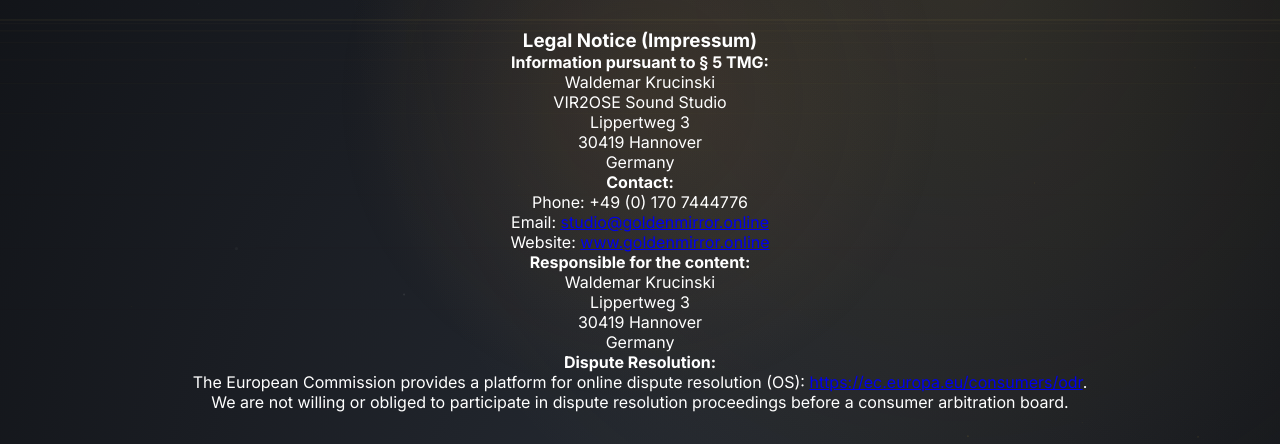
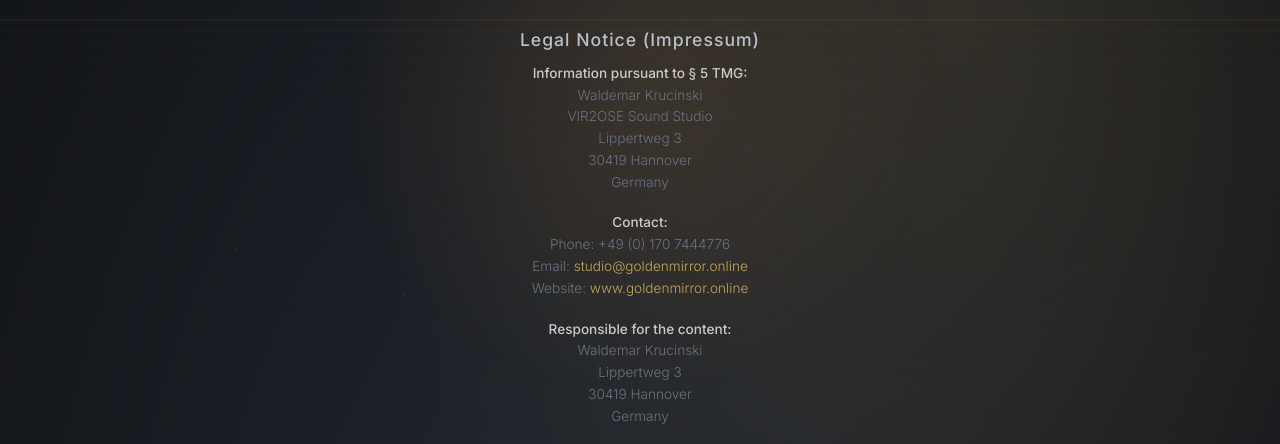
Before and after one commit to vir2ose-code/soundstudio-vir2ose, a plain HTML site: page privacy.html in a window 1280 px wide. Shown: the part 301-745 px from the top of the page. Drawn offline with Linux system fonts and the light colour scheme.

Commit message:
style: refined privacy policy typography to be subtle and silver

```diff
--- a/style.css
+++ b/style.css
@@ -1696,3 +1696,44 @@
 .site-footer .footer-link:hover {
     color: var(--gold-light);
 }
+
+/* =========================================================================
+   PRIVACY POLICY TYPOGRAPHY
+   ========================================================================= */
+.privacy-content h3 {
+    font-size: 1.1rem;
+    color: var(--silver);
+    /* Subtly lighter than paragraph text */
+    margin-top: 2rem;
+    margin-bottom: 0.8rem;
+    font-weight: 500;
+    letter-spacing: 1px;
+}
+
+.privacy-content p {
+    font-size: 0.85rem;
+    /* Smaller font */
+    line-height: 1.6;
+    /* Generous line height for readability */
+    color: var(--silver-dark);
+    /* Light-silver color */
+    margin-bottom: 1.2rem;
+    font-weight: 300;
+    /* Lighter weight for subtlety */
+}
+
+.privacy-content strong {
+    font-weight: 500;
+    color: rgba(230, 230, 230, 0.85);
+    /* Slightly brighter for emphasis */
+}
+
+.privacy-content a {
+    color: var(--gold);
+    text-decoration: none;
+    transition: color 0.3s ease;
+}
+
+.privacy-content a:hover {
+    color: var(--gold-light);
+}
--- a/sw.js
+++ b/sw.js
@@ -1,4 +1,4 @@
-const CACHE_NAME = 'vir2ose-app-cache-v4';
+const CACHE_NAME = 'vir2ose-app-cache-v5';
 const urlsToCache = [
     './',
     './index.html',
```
